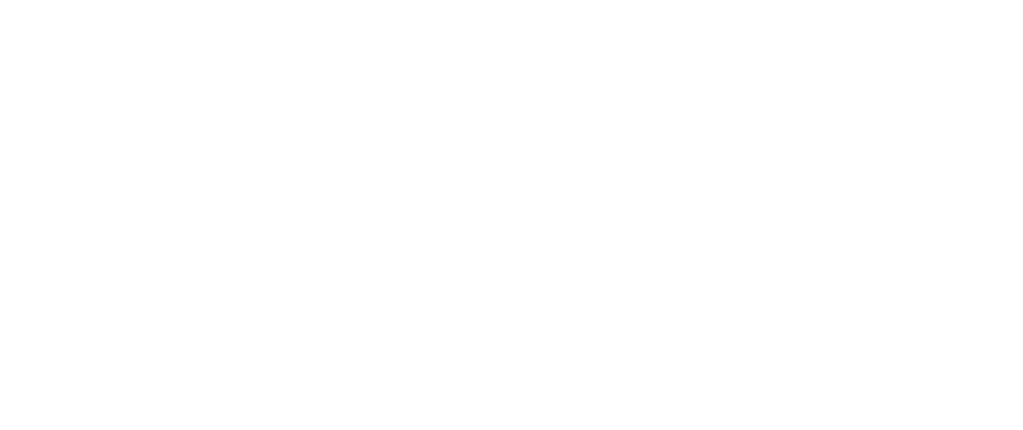
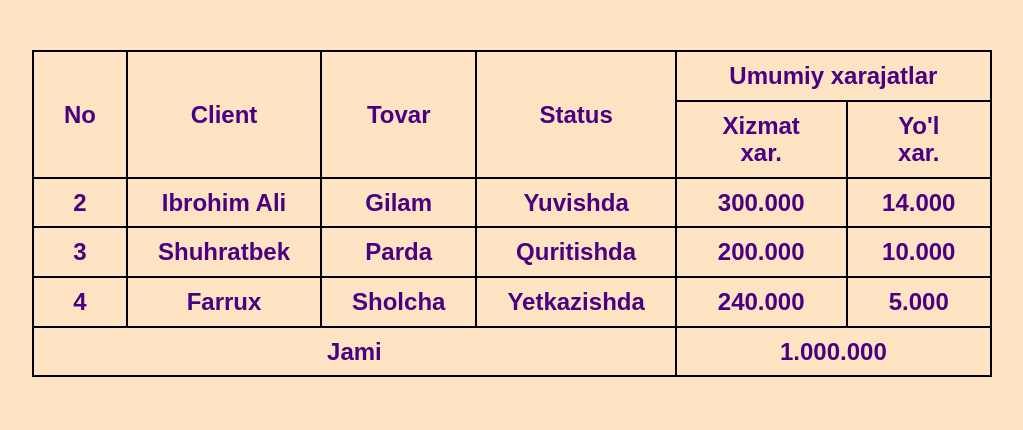
Before and after one commit to Salohiddin-coder/Table, a plain HTML site: page index.html in a window 1280 px wide. Shown: the whole page, without its empty margins (128-1151 px from the left). Drawn offline with Linux system fonts and the light colour scheme.

Commit message:
add new changes

```diff
--- a/index.html
+++ b/index.html
@@ -9,6 +9,52 @@
 
 </head>
 <body>
-
+  <div class="container">
+    <table>
+      <thead>
+        <tr>
+          <th rowspan="2">No</th>
+          <th rowspan="2">Client</th>
+          <th rowspan="2">Tovar</th>
+          <th rowspan="2">Status</th>
+          <th colspan="2">Umumiy xarajatlar</th>
+        </tr>
+        <tr>
+          <th>Xizmat xar.</th>
+          <th>Yo'l xar.</th>
+        </tr>
+      </thead>
+      <tbody>
+        <tr>
+          <td>2</td>
+          <td>Ibrohim Ali</td>
+          <td>Gilam</td>
+          <td>Yuvishda</td>
+          <td>300.000</td>
+          <td>14.000</td>
+        </tr>
+        <tr>
+          <td>3</td>
+          <td>Shuhratbek</td>
+          <td>Parda</td>
+          <td>Quritishda</td>
+          <td>200.000</td>
+          <td>10.000</td>
+        </tr>
+        <tr>
+          <td>4</td>
+          <td>Farrux</td>
+          <td>Sholcha</td>
+          <td>Yetkazishda</td>
+          <td>240.000</td>
+          <td>5.000</td>
+        </tr>
+        <tr>
+          <td colspan="4">Jami</td>
+          <td colspan="2">1.000.000</td>
+        </tr>
+      </tbody>
+      </table>
+  </div>
 </body>
 </html>
--- a/sass/_general.scss
+++ b/sass/_general.scss
@@ -14,6 +14,7 @@ body {
   height: 100%;
   margin: 0;
   padding: 0;
+  background-color: bisque;
 }
 
 main {
--- a/sass/blocks/_blocks.scss
+++ b/sass/blocks/_blocks.scss
@@ -1,2 +1,3 @@
 @import "visually-hidden";
 @import "container";
+@import "table";
--- a/sass/blocks/_container.scss
+++ b/sass/blocks/_container.scss
@@ -1,5 +1,5 @@
 .container {
-  width: 1380px;
+  width: 1000px;
   margin: 0 auto;
-  padding: 0 20px;
+  padding: 50px 20px;
 }
--- /dev/null
+++ b/sass/blocks/_table.scss
@@ -0,0 +1,20 @@
+.table {
+  padding: 50px 0;
+}
+
+table {
+  border-collapse: collapse;
+}
+
+th,td {
+  padding: 10px 30px;
+  font-weight: 700;
+  font-size: 24px;
+  font-family: sans-serif;
+  border: 2px solid black;
+  color: indigo;
+}
+
+td {
+  text-align: center;
+}
```
Also changed, not shown: css/main.css, 1 other file.
